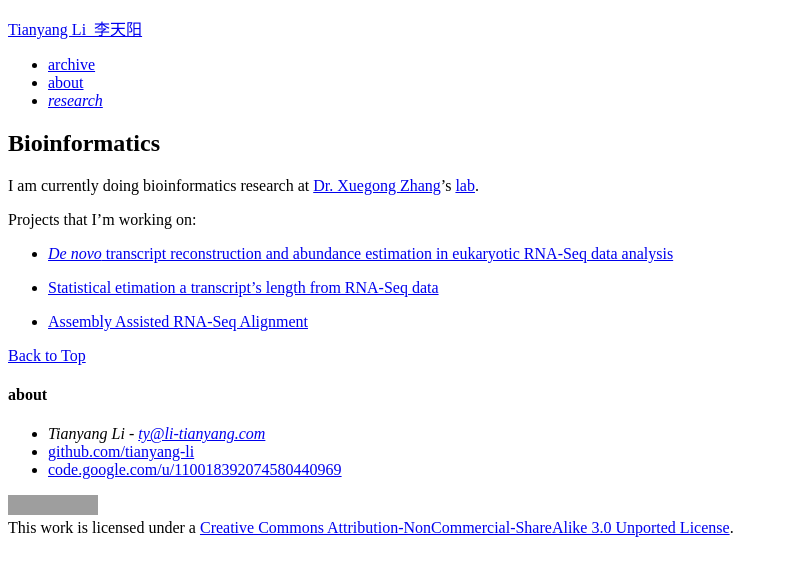
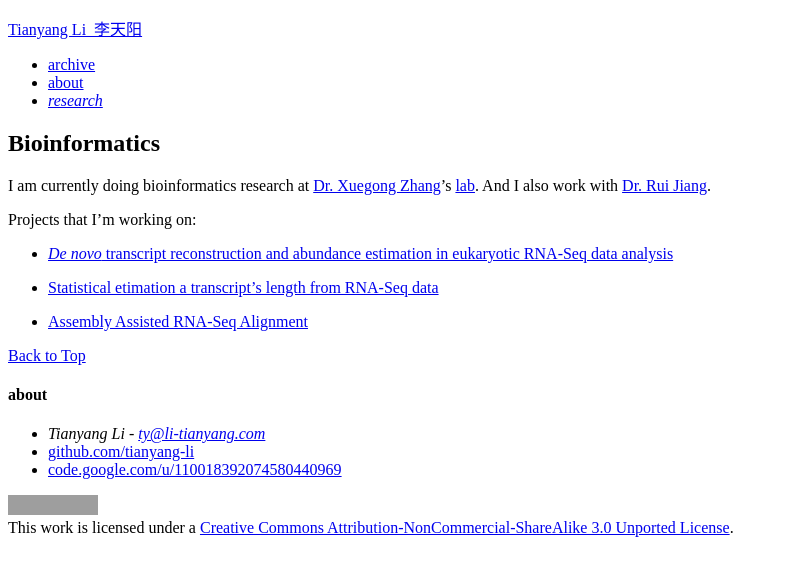
Before and after one commit to li-tianyang/li-tianyang.github.com, a Jekyll site: the page built from research/bioinformatics.md, in a window 1280 px wide. Shown: the top 576 px of the page, without its empty margins (0-788 px from the left). Built offline with Jekyll 4.4.1, drawn with Linux system fonts in a browser that asks for light colours; grey boxes are pictures that could not be loaded.

Commit message:
update research

```diff
--- a/research/bioinformatics.md
+++ b/research/bioinformatics.md
@@ -7,7 +7,7 @@
 
 # Bioinformatics
 
-I am currently doing bioinformatics research at [Dr. Xuegong Zhang](http://bioinfo.au.tsinghua.edu.cn/member/xzhang/XZhang_English.htm)'s [lab](http://bioinfo.au.tsinghua.edu.cn/enarticle/index.html).
+I am currently doing bioinformatics research at [Dr. Xuegong Zhang](http://bioinfo.au.tsinghua.edu.cn/member/xzhang/XZhang_English.htm)'s [lab](http://bioinfo.au.tsinghua.edu.cn/enarticle/index.html). And I also work with [Dr. Rui Jiang](http://bioinfo.au.tsinghua.edu.cn/member/ruijiang/english/index.html).
 
 Projects that I'm working on:
 
```
